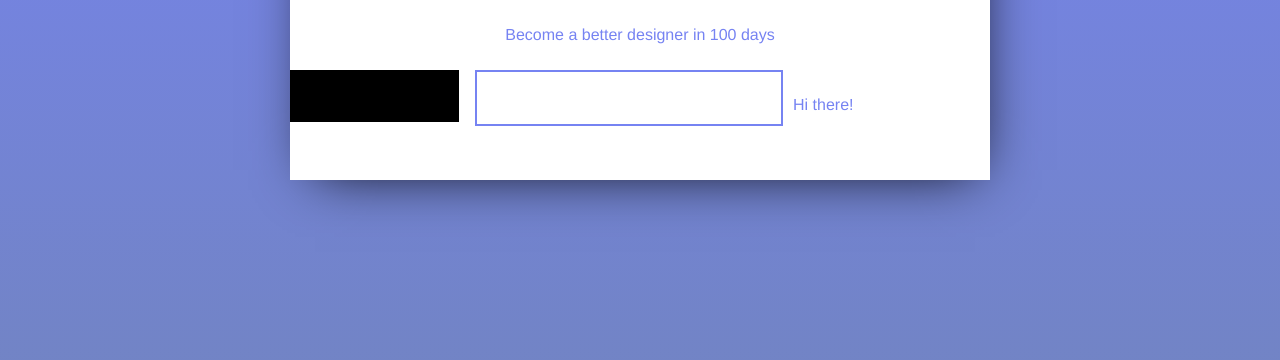
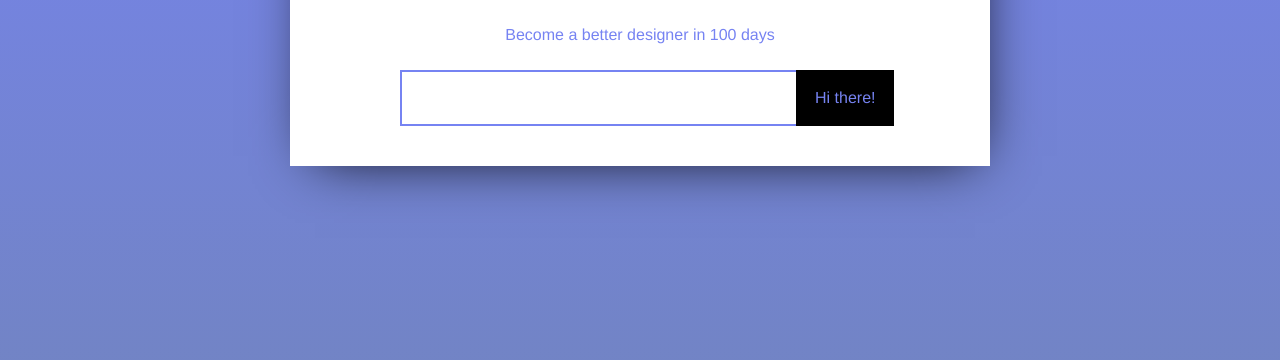
Before and after one commit to Sze-warrior/daily-ui-web-design-redo, a plain HTML site: page index.html in a window 1280 px wide. Shown: the part 300-660 px from the top of the page. Drawn offline with Linux system fonts and the light colour scheme.

Commit message:
fixed the empty spacing class and added in the send button

```diff
--- a/index.html
+++ b/index.html
@@ -26,7 +26,7 @@
 	    	<h1>Daily UI</h1>
 	    	<p>Become a better designer in 100 days</p>
 
-	    	<div class="col-3">
+	    	<div class="col-2">
 	    	<p></p>
 
 	    	</div>
--- a/styles/styles.scss
+++ b/styles/styles.scss
@@ -29,17 +29,32 @@ body{
 		text-align: $center;
 	}
 
+	.col-2 {
+		width: 11.716%;
+		background: none;
+	}
+
 	.input-field {
 		text-align: $center;
 
 		input{
-			width: 300px;
+			width: 390px;
     		height: 50px;
-    		border-color: $background-blue-start;
+    		border-color: #7683F2;
     		border-style: solid;
     		font-size: 28px;
-			font-family: 'Open Sans Light 300', 'Helvetica', 'Arial';
-			margin-left: 8px;
+    		font-family: 'Open Sans Light 300', 'Helvetica', 'Arial';
+    		margin-left: 20px;
+		}
+	}
+
+	.send-btn {
+		background-color: $black;
+		margin-left: -2px;
+
+		p {
+			margin: 0px;
+    		padding: 19px;
 		}
 	}
 
```
Also changed, not shown: styles/styles.css, 1 other file.
